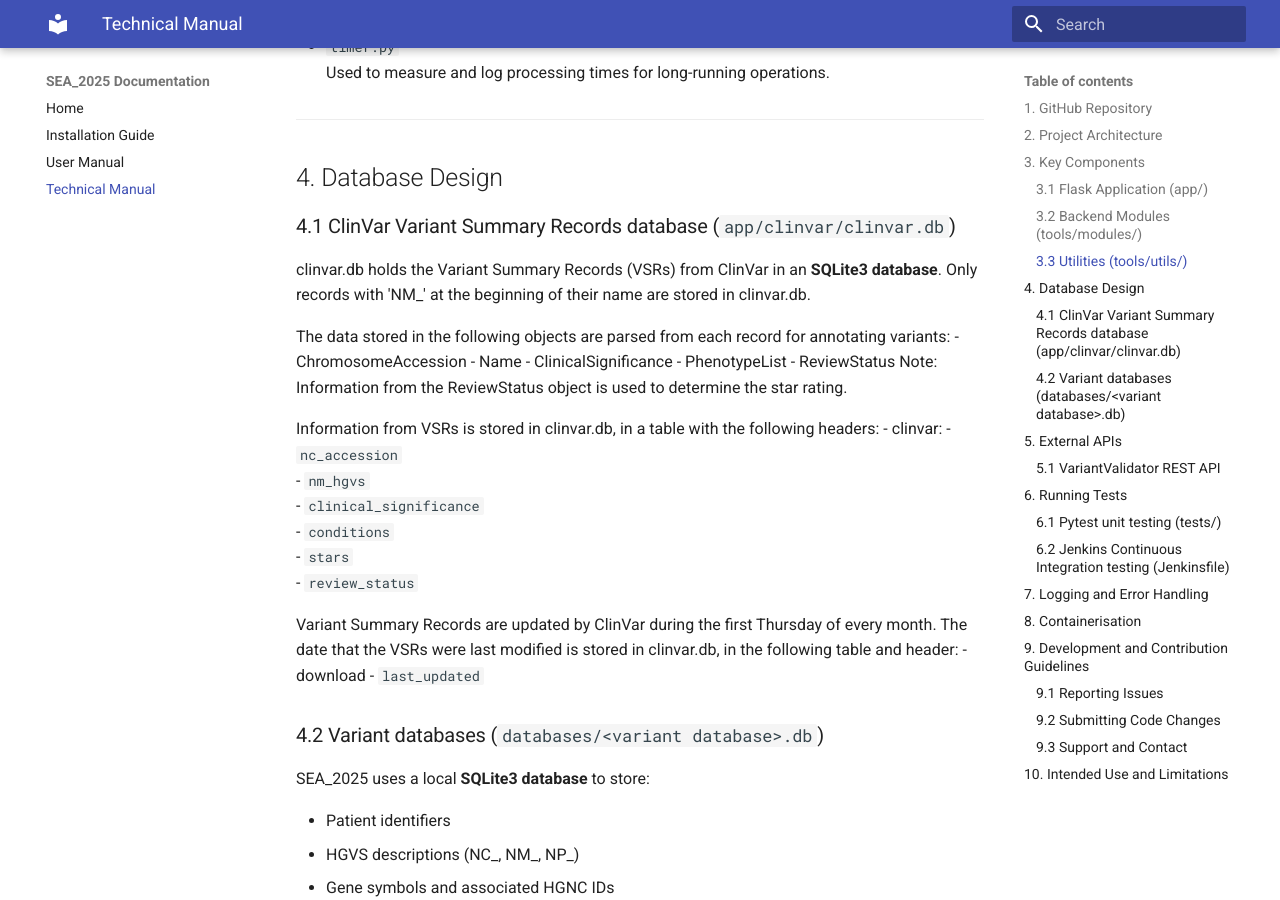
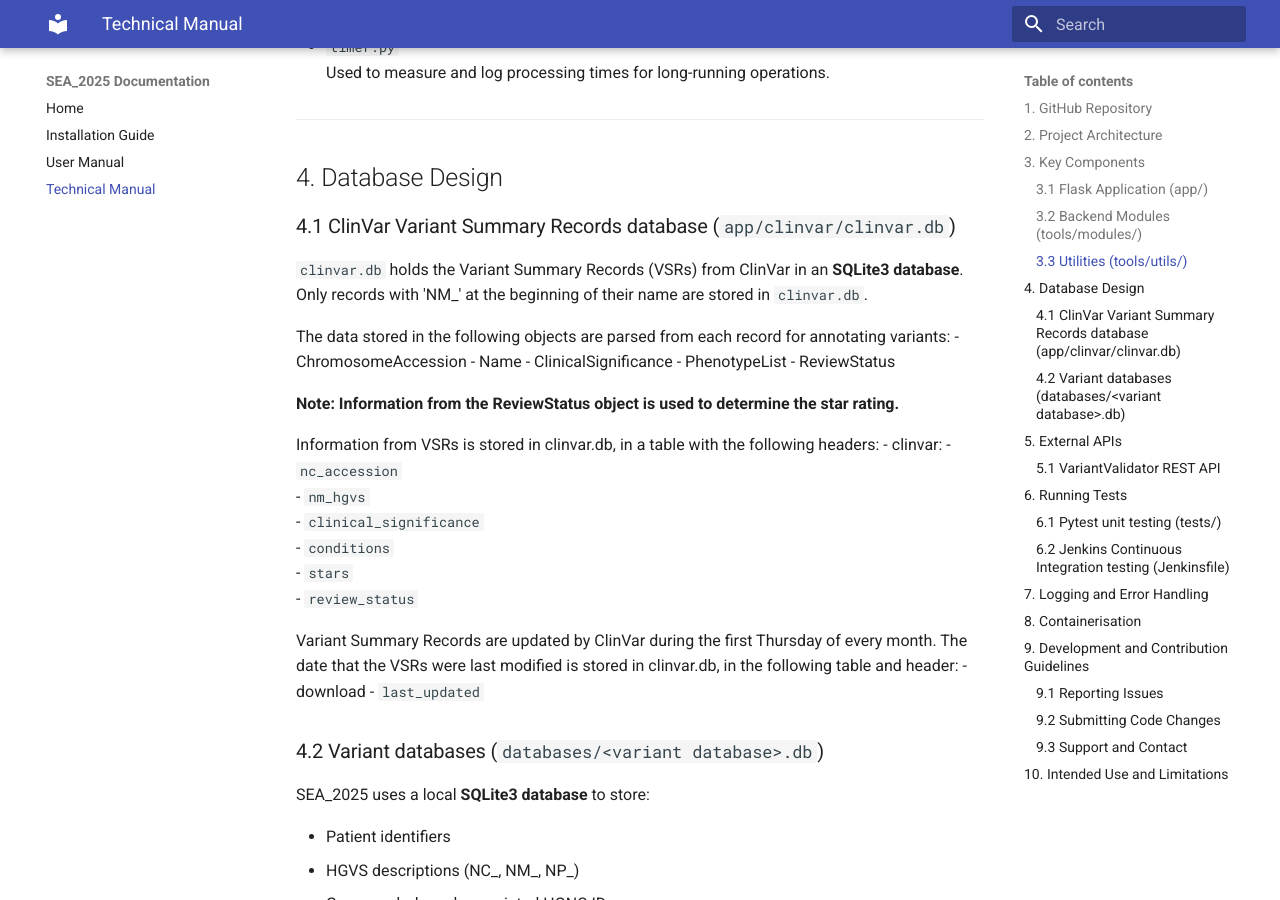
Before and after one commit to RebeccaSizer/Software_Engineering_Assessment_2025_AR_RW_RS, an MkDocs documentation site: the page built from docs/technical_manual.md, in a window 1280 px wide and 900 px high, scrolled down 2472 px. Built offline with MkDocs 1.6.1 and Material for MkDocs 9.7.7, drawn with Linux system fonts in a browser that asks for light colours; some of the changed text lies outside the part shown.

Commit message:
Update technical_manual.md

````diff
--- a/docs/technical_manual.md
+++ b/docs/technical_manual.md
@@ -111,8 +111,8 @@ Software_Engineering_Assessment_2025_AR_RW_RS
 
 ### 4.1 ClinVar Variant Summary Records database (`app/clinvar/clinvar.db`)
 
-clinvar.db holds the Variant Summary Records (VSRs) from ClinVar in an **SQLite3 database**.
-Only records with 'NM_' at the beginning of their name are stored in clinvar.db.
+```clinvar.db``` holds the Variant Summary Records (VSRs) from ClinVar in an **SQLite3 database**.
+Only records with 'NM_' at the beginning of their name are stored in ```clinvar.db```.
 
 The data stored in the following objects are parsed from each record for annotating variants:
 - ChromosomeAccession
@@ -214,20 +215,15 @@ To run Jenkins first download the Jenkins app from:
 https://www.jenkins.io/download/
 ```
 
-The installation guide can be found here:
-```
-https://www.jenkins.io/doc/book/installing/
-```
+The installation guide can be found here: https://www.jenkins.io/doc/book/installing/
 
 All integration tests were carried out through the Jenkins GUI at:
 ```
 http://<IP_ADDRESS>:8080
 ```
 
-For more information on how to use Jenkins, please refer to their online User Handbook:
-```
-https://www.jenkins.io/doc/book/using/
-```
+For more information on how to use Jenkins, please refer to their online User Handbook: https://www.jenkins.io/doc/book/using/
+
 **Note: The success or failure of the CI attempt will be described in the terminal stdout. Full details may be found in the console output.**
 
 ---
````
Also changed, not shown: other parts of docs/technical_manual.md (+2 -1 lines).
